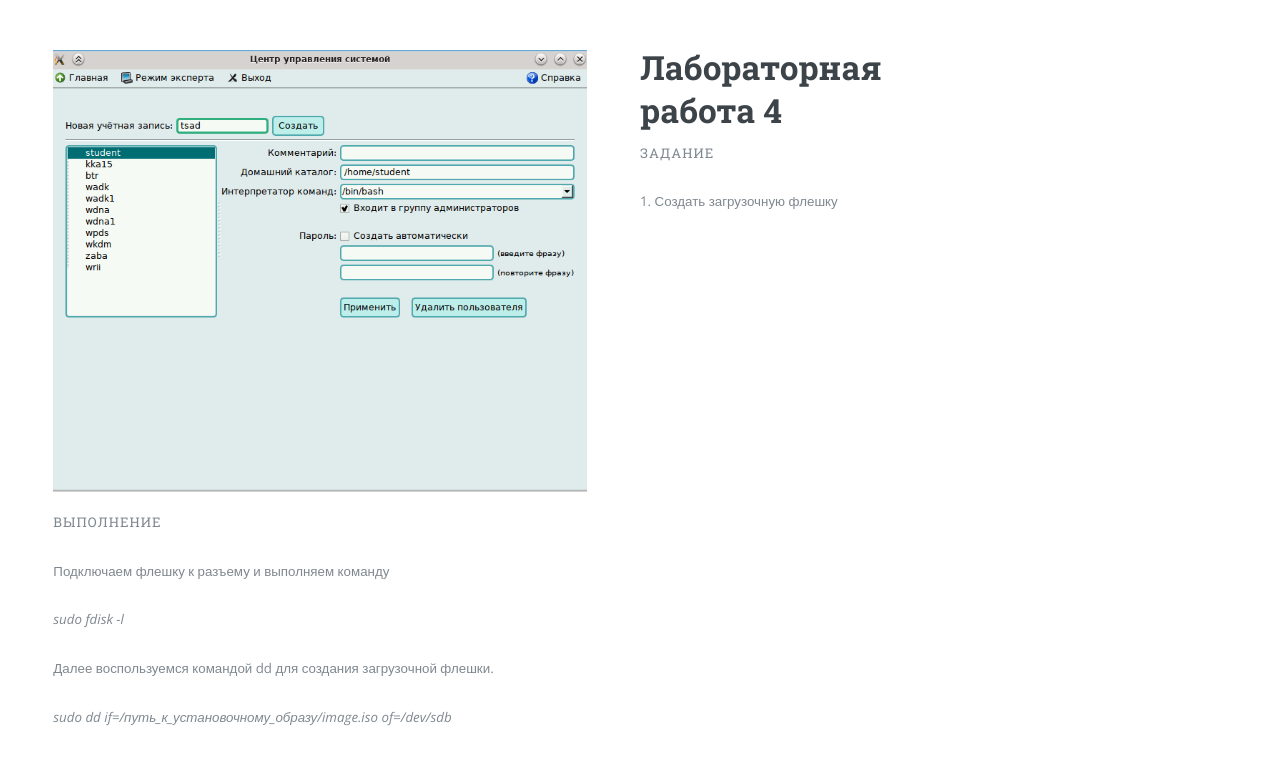
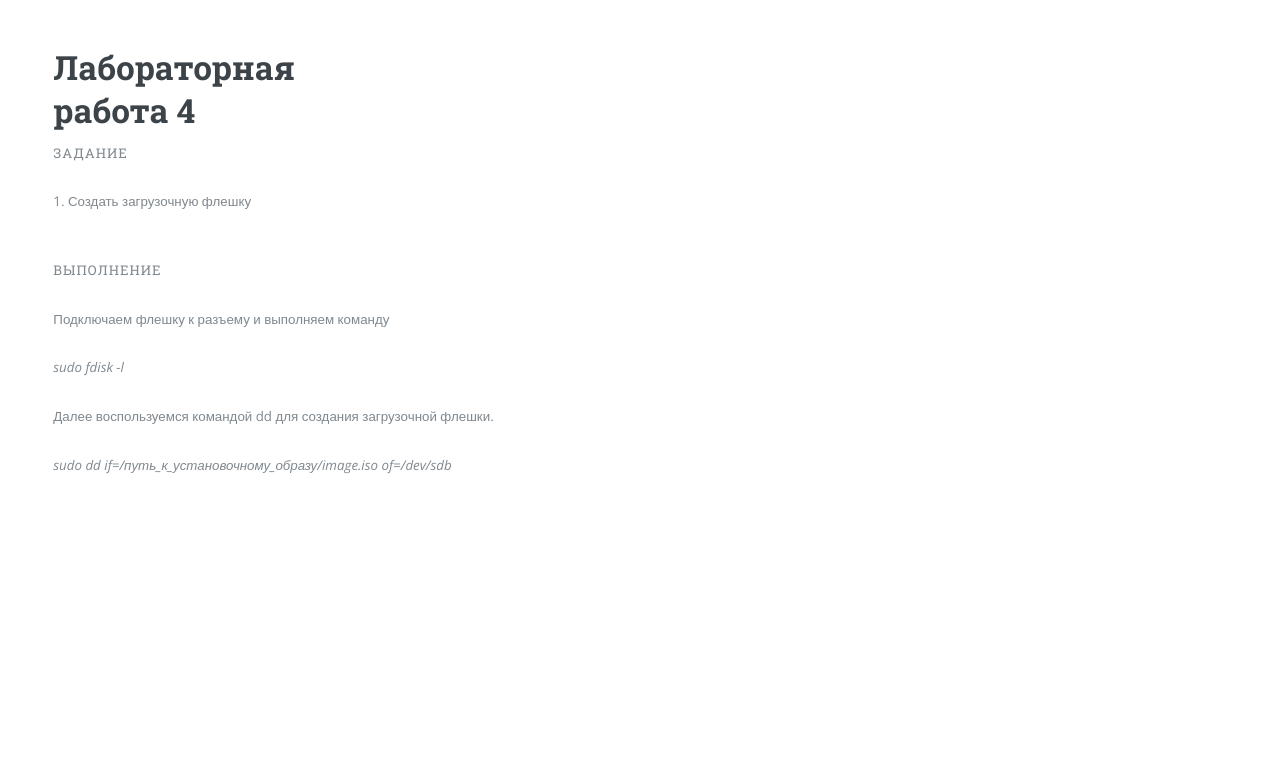
Before and after one commit to alevtina73/alevtina73.github.io, a plain HTML site: page index.html in a window 1280 px wide. Shown: the part 879-1642 px from the top of the page. After the commit the page ends 1410 px from the top, so only its background shows below. Drawn offline with nearby package versions, Linux system fonts and the light colour scheme.

Commit message:
Update index.html

```diff
--- a/index.html
+++ b/index.html
@@ -52,10 +52,7 @@
 								</section>
 
 								<section id="banner">
-									<span class="image_l object">
-										<img src="images/laba1_1.png" alt="" />
-									</span>
-									<div class="content_r" id="laba7">
+									<div class="content_l" id="laba7">
 										<header>
 											<h1>Лабораторная<br />
 											работа 4</h1>
```
